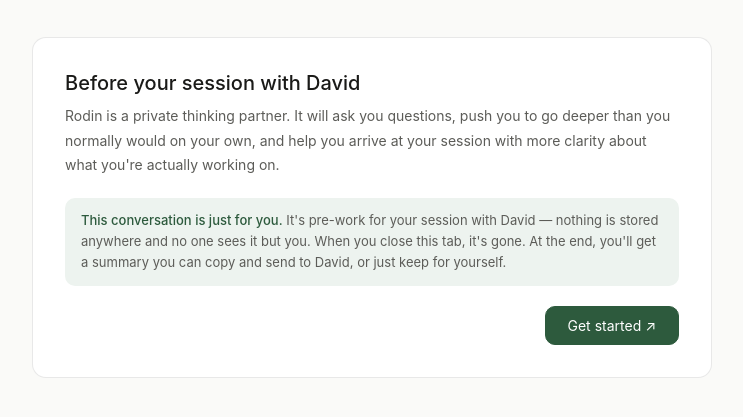
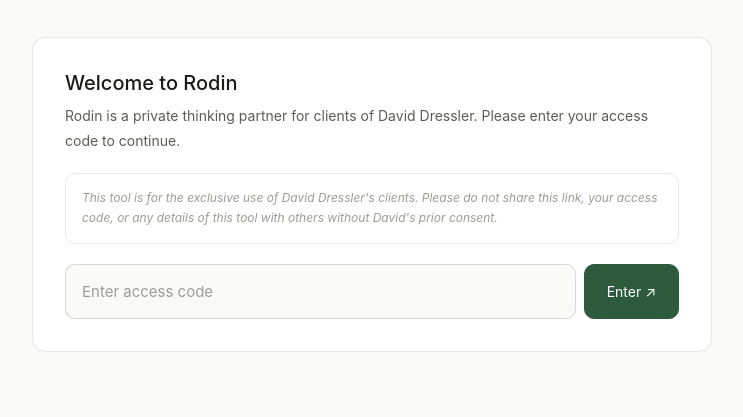
Before and after one commit to DresslerAdvisory/Rodin, a plain HTML site: page index.html in a window 1280 px wide. Shown: the part 99-516 px from the top of the page, without its empty margins (268-1011 px from the left). Drawn offline with Linux system fonts and the light colour scheme.

Commit message:
Update index.html

```diff
--- a/index.html
+++ b/index.html
@@ -1,3 +1,4 @@
+
 <!DOCTYPE html>
 <html lang="en">
 <head>
@@ -61,6 +62,14 @@
   }
   .note strong { color: var(--accent); font-weight: 500; }
 
+  .confidential {
+    font-size: 12px; color: var(--text-tertiary);
+    border: 0.5px solid var(--border);
+    border-radius: var(--radius); padding: 0.875rem 1rem;
+    line-height: 1.7; margin-bottom: 1.25rem;
+    font-style: italic;
+  }
+
   textarea, input[type=text], input[type=password] {
     width: 100%; padding: 0.875rem 1rem; font-size: 15px;
     font-family: var(--font); line-height: 1.7;
@@ -96,6 +105,9 @@
 
   .row { display: flex; justify-content: flex-end; margin-top: 1rem; }
   .row-split { display: flex; justify-content: space-between; align-items: center; margin-top: 1rem; }
+
+  .input-row { display: flex; gap: 8px; margin-top: 1rem; }
+  .input-row input { flex: 1; }
 
   .context-bar {
     background: var(--accent-light); border: 0.5px solid rgba(45,90,61,0.15);
@@ -154,6 +166,8 @@
   .actions { display: flex; gap: 10px; flex-wrap: wrap; }
 
   .error { background: #FEF2F2; border: 0.5px solid #FECACA; border-radius: var(--radius); padding: 0.75rem 1rem; font-size: 13px; color: #991B1B; line-height: 1.6; }
+
+  .pw-error { font-size: 13px; color: #991B1B; margin-top: 0.5rem; display: none; }
 </style>
 </head>
 <body>
@@ -167,7 +181,24 @@
     <div class="header-badge">Dressler Advisory</div>
   </div>
 
-  <div id="welcomeScreen" class="screen active">
+  <!-- SCREEN 0: PASSWORD -->
+  <div id="passwordScreen" class="screen active">
+    <div class="card">
+      <h2>Welcome to Rodin</h2>
+      <p class="desc">Rodin is a private thinking partner for clients of David Dressler. Please enter your access code to continue.</p>
+      <div class="confidential">
+        This tool is for the exclusive use of David Dressler's clients. Please do not share this link, your access code, or any details of this tool with others without David's prior consent.
+      </div>
+      <div class="input-row">
+        <input type="password" id="passwordInput" placeholder="Enter access code" autocomplete="off" />
+        <button class="btn btn-primary" onclick="submitPassword()">Enter ↗</button>
+      </div>
+      <div class="pw-error" id="pwError">Incorrect access code. Please try again.</div>
+    </div>
+  </div>
+
+  <!-- SCREEN 1: WELCOME -->
+  <div id="welcomeScreen" class="screen">
     <div class="card">
       <h2>Before your session with David</h2>
       <p class="desc">Rodin is a private thinking partner. It will ask you questions, push you to go deeper than you normally would on your own, and help you arrive at your session with more clarity about what you're actually working on.</p>
@@ -180,6 +211,7 @@
     </div>
   </div>
 
+  <!-- SCREEN 2: TOPIC -->
   <div id="topicScreen" class="screen">
     <div class="card">
       <h2>What's on your mind?</h2>
@@ -193,11 +225,12 @@
       </div>
       <textarea id="topicInput" placeholder="Write as much or as little as feels right. This is just for you." rows="5"></textarea>
       <div class="row">
-        <button class="btn btn-primary" id="topicBtn" onclick="startConversation()">Let's go ↗</button>
+        <button class="btn btn-primary" onclick="startConversation()">Let's go ↗</button>
       </div>
     </div>
   </div>
 
+  <!-- SCREEN 3: CHAT -->
   <div id="chatScreen" class="screen">
     <div class="context-bar" id="contextBar"></div>
     <div class="messages" id="messages"></div>
@@ -214,6 +247,7 @@
     <div id="chatError" style="display:none;margin-top:1rem;"></div>
   </div>
 
+  <!-- SCREEN 4: SYNTHESIS -->
   <div id="synthScreen" class="screen">
     <div class="synth-intro">
       <h2>What came up for you.</h2>
@@ -229,7 +263,7 @@
       <div class="focus-q" id="focusQ"></div>
     </div>
     <div class="copy-note">
-      <strong>Before you close this tab:</strong> This summary only exists here — the moment you close it, it's gone. Do two things now: (1) click "Copy summary to clipboard" and paste it into an email to David at david@daviddressler.co ahead of your session, and (2) paste a copy into a doc or note for yourself to reference during the call.
+      <strong>Before you close this tab:</strong> This summary only exists here — the moment you close it, it's gone. Do two things now: (1) click "Copy summary to clipboard" and paste it into an email to David at david@ddressler.com ahead of your session, and (2) paste a copy into a doc or note for yourself to reference during the call.
     </div>
     <div class="actions">
       <button class="btn btn-primary" onclick="copyAll()">Copy summary to clipboard</button>
@@ -241,6 +275,8 @@
 </div>
 
 <script>
+const PASSWORD = 'Auguste';
+
 const SYSTEM_PROMPT = `You are Rodin — a private thinking partner built for executive coaching prep work by David Dressler of Dressler Advisory.
 
 Your job is to help the client get their thoughts out, go deeper than they'd normally go on their own, and arrive at their coaching session with more clarity about what they're actually working on.
@@ -283,6 +319,18 @@ Never tell them what to do. Never recommend a course of action. You are helping
 
 let history = [];
 let exchangeCount = 0;
+
+function submitPassword() {
+  const input = document.getElementById('passwordInput');
+  const errEl = document.getElementById('pwError');
+  if (input.value.trim() === PASSWORD) {
+    showScreen('welcomeScreen');
+  } else {
+    errEl.style.display = 'block';
+    input.value = '';
+    input.focus();
+  }
+}
 
 function showScreen(id) {
   document.querySelectorAll('.screen').forEach(s => s.classList.remove('active'));
@@ -481,6 +529,10 @@ document.addEventListener('keydown', e => {
   }
 });
 
+document.getElementById('passwordInput').addEventListener('keydown', e => {
+  if (e.key === 'Enter') submitPassword();
+});
+
 document.getElementById('topicInput').addEventListener('input', function() {
   this.style.height = 'auto';
   this.style.height = Math.max(this.scrollHeight, 120) + 'px';
```
